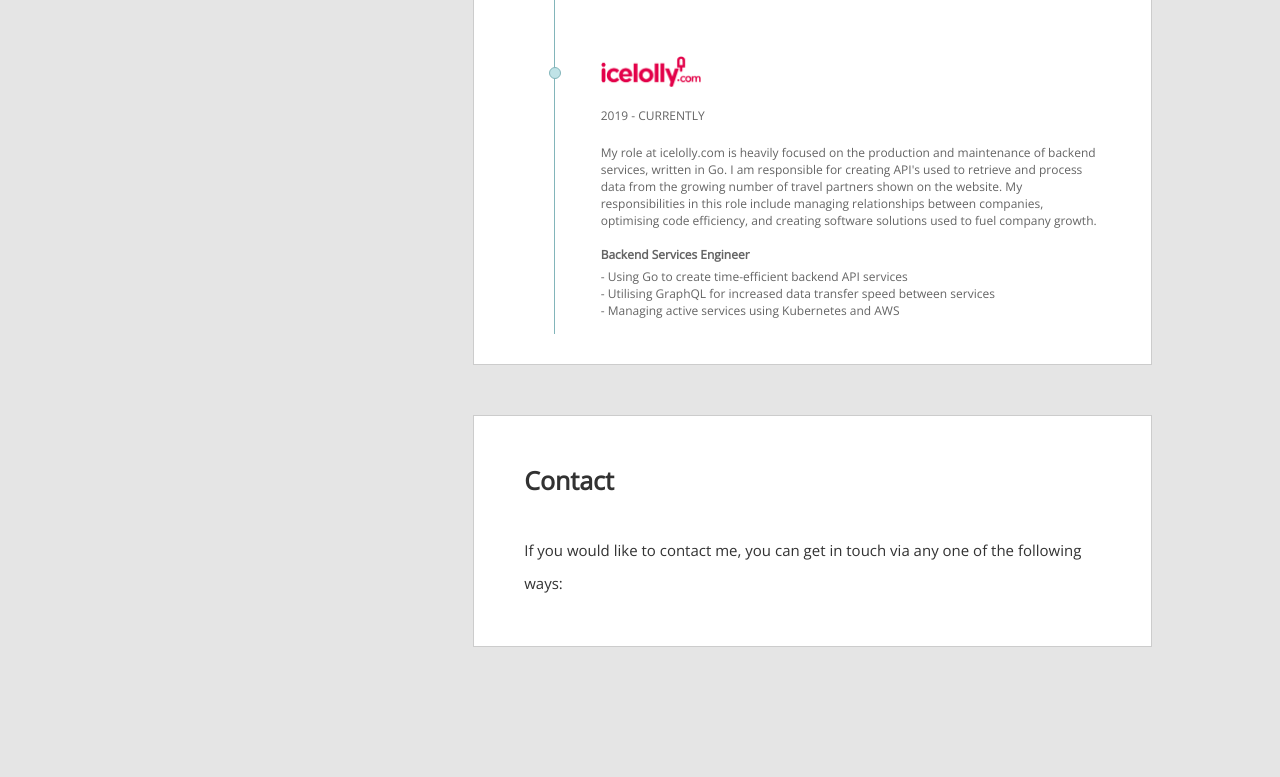
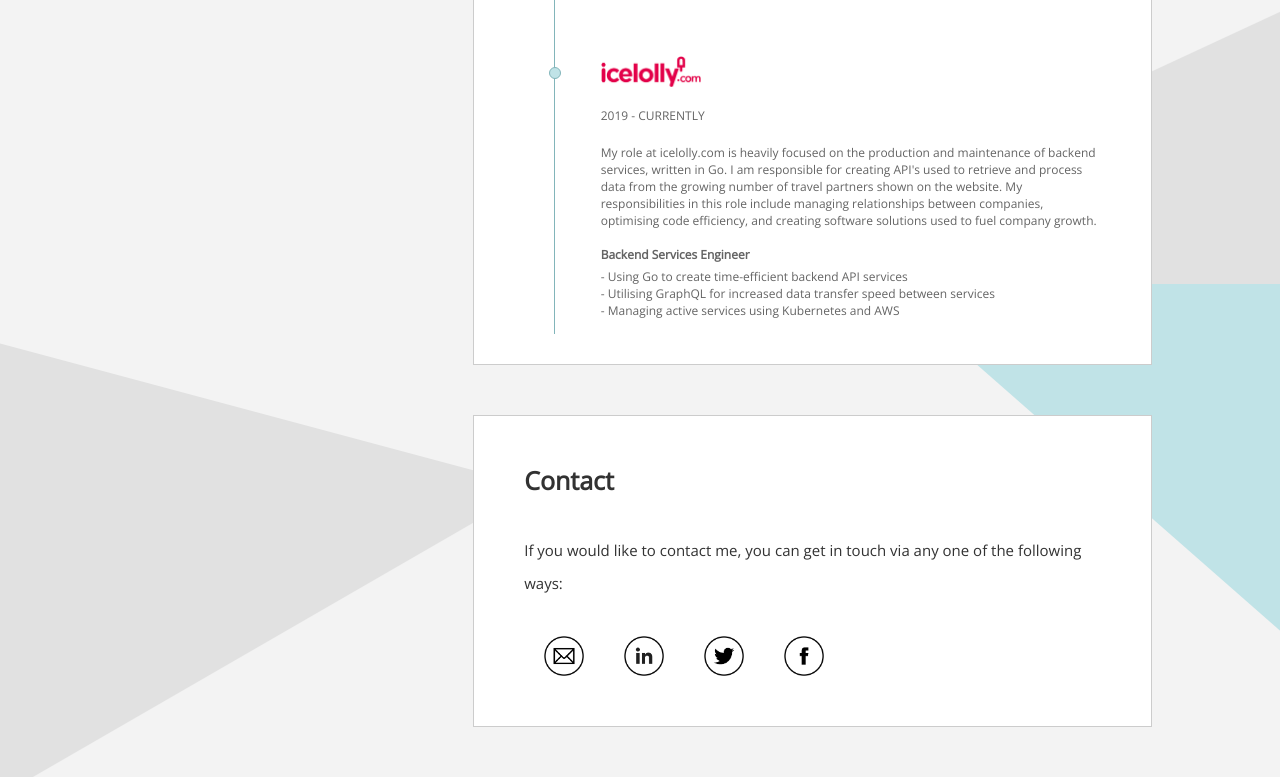
Before and after one commit to joshuajameshella/joshuajameshell, a React app: page / in a window 1280 px wide. Shown: the part 2916-3693 px from the top of the page. Before the commit the page ends 3613 px from the top, so only its background shows below. Built offline with nearby package versions, Linux system fonts and the light colour scheme.

Commit message:
Adding contact icons

```diff
--- a/package.json
+++ b/package.json
@@ -6,9 +6,7 @@
     "@material-ui/core": "^4.11.0",
     "react": "^16.13.1",
     "react-dom": "^16.13.1",
-    "react-hamburgers": "^1.0.0",
-    "react-scripts": "0.9.5",
-    "react-scrollchor": "^6.0.0"
+    "react-scripts": "0.9.5"
   },
   "devDependencies": {
     "enzyme": "^3.11.0",
--- a/src/containers/Contact/Contact.js
+++ b/src/containers/Contact/Contact.js
@@ -1,22 +1,71 @@
 import React, { Component } from 'react';
+import IconButton from '@material-ui/core/IconButton';
+import Tooltip from '@material-ui/core/Tooltip';
 import './styles.css';
 
+import { makeStyles } from '@material-ui/core/styles';
 import { contactInfo } from './TextBody';
 
+const useStyles = makeStyles((theme) => ({
+  root: {
+    '& > *': {
+      margin: theme.spacing(1),
+    },
+  },
+}));
 
-// Timeline is the container which shows my education & work history on a timeline display
+
+// ContactIcons return the icons used to illustrate the different forms of communication
+function ContactIcons() {
+
+  const classes = useStyles();
+  const linkedinLink = "https://www.linkedin.com/in/josh-hellawell-5760a8184/";
+  const twitterLink = "https://twitter.com/joshuajameshell";
+  const facebookLink = "https://www.facebook.com/joshuajameshell";
+
+  return (
+    <div className={classes.root}>
+
+      <Tooltip title="Email Me">
+        <IconButton onClick={() => window.location.href = "mailto:josh@hellawell.co.uk?subject=&body="}>
+          <img src={require('./icons/email-icon.png')} alt="email icon" className="contact-icon" />
+        </IconButton>
+      </Tooltip>
+
+      <Tooltip title="Contact me on Linkedin">
+        <IconButton onClick={() => window.open(linkedinLink, "_blank")}>
+          <img src={require('./icons/linkedin-icon.png')} alt="email icon" className="contact-icon" />
+        </IconButton>
+      </Tooltip>
+
+      <Tooltip title="Twitter">
+        <IconButton onClick={() => window.open(twitterLink, "_blank")}>
+          <img src={require('./icons/twitter-icon.png')} alt="email icon" className="contact-icon" />
+        </IconButton>
+      </Tooltip>
+
+      <Tooltip title="Find me on Facebook">
+        <IconButton onClick={() => window.open(facebookLink, "_blank")}>
+          <img src={require('./icons/facebook-icon.png')} alt="email icon" className="contact-icon" />
+        </IconButton>
+      </Tooltip>
+
+    </div>
+  );
+}
+
+// Contact is the container which shows the various different ways in which to contact me
 class Contact extends Component {
   render() {
     return (
       <div className="home">
-
         <div className="timeline-content">
           <div style={{ position: 'relative' }}>
             <h1 className="content-header">Contact</h1>
             <p className="content-body">{contactInfo}</p>
+            <ContactIcons />
           </div>
         </div>
-
       </div>
     );
   }
--- a/src/containers/Contact/styles.css
+++ b/src/containers/Contact/styles.css
@@ -1,3 +1,15 @@
+
+.contact-icon-holder {
+  position: relative;
+  float: left;
+  width: 100%;
+}
+
+.contact-icon {
+  float: left;
+  width: 40px;
+  padding-right: calc(100% - 50px);
+}
 
 /* responsive container for screen sizes smaller than 1000px */
 @media (max-width: 1000px) {
--- a/src/index.css
+++ b/src/index.css
@@ -3,5 +3,9 @@ body {
   margin: 50px 10vw 0px 10vw;
   padding: 0px 0px 0px 0px;
   font-family: sans-serif;
+  background-image: url("./images/background.png");
+  background-repeat: no-repeat;
+  background-attachment: fixed;
+  background-size: cover;
   background-color: rgba(0,0,0,0.1);
 }
```
Also changed, not shown: src/containers/Contact/icons/email-icon.png (added), src/containers/Contact/icons/facebook-icon.png (added), src/containers/Contact/icons/linkedin-icon.png (added), src/containers/Contact/icons/twitter-icon.png (added), src/images/background.png (added).
